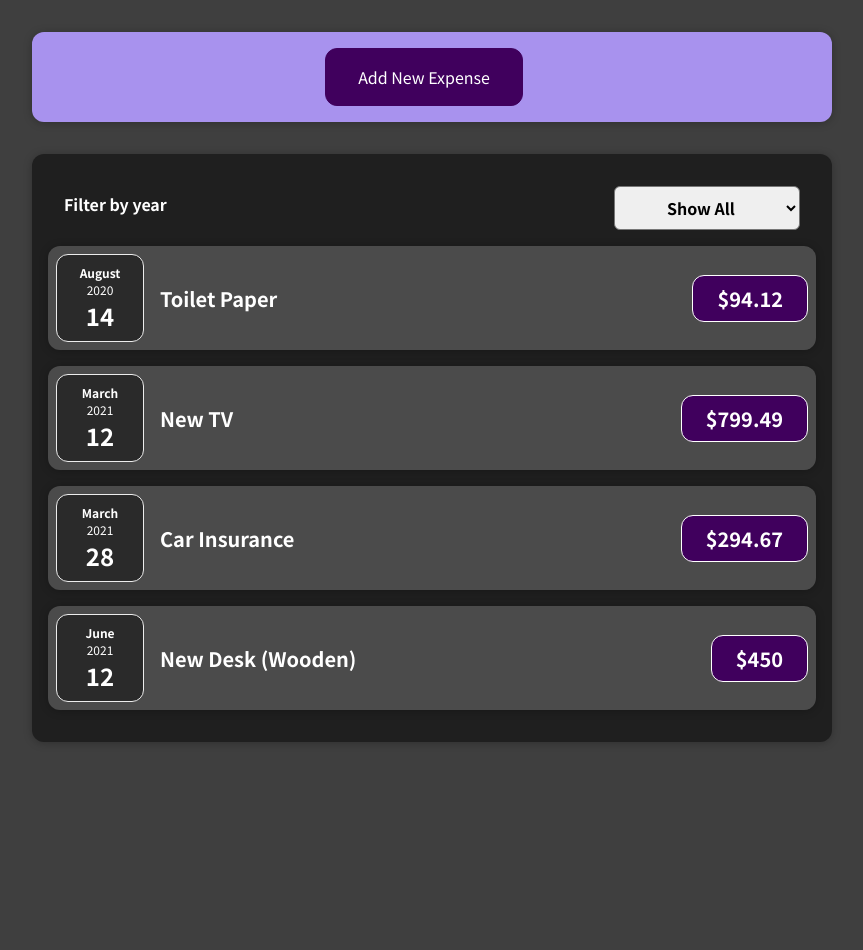
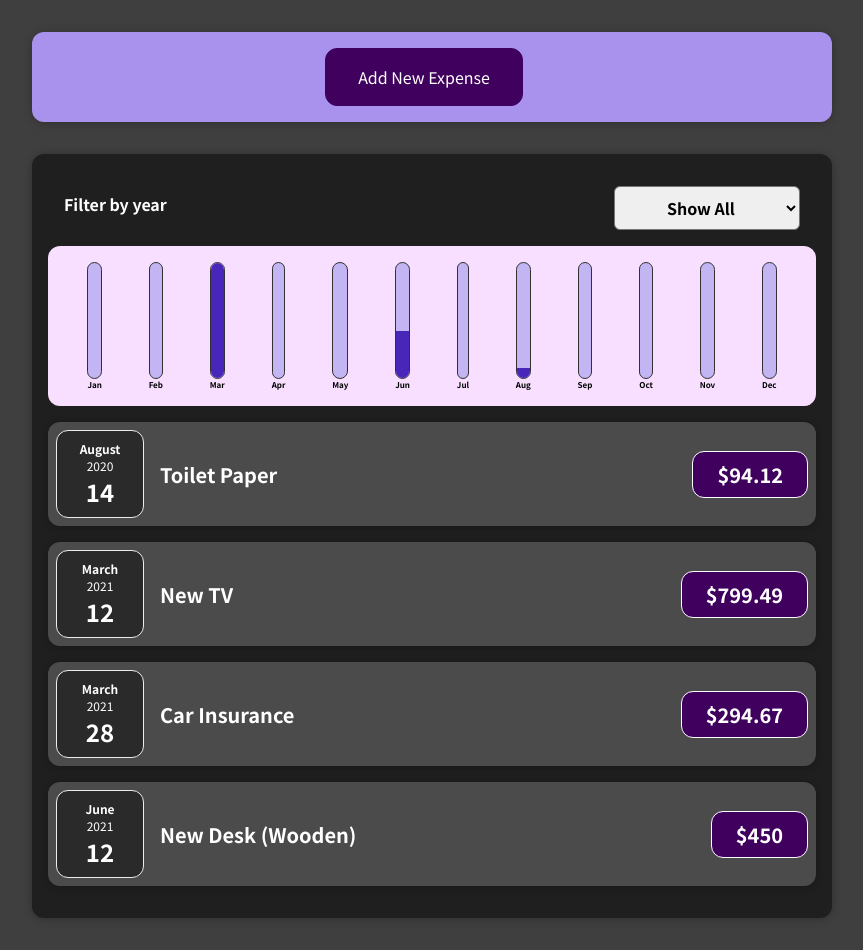
Before and after one commit to Solar5503/react-complete-guide-max, a React (Create React App) app: page / in a window 1280 px wide. Shown: the whole page, without its empty margins (208-1071 px from the left). Before the commit the page ends 800 px from the top, so only its background shows below. Built offline with nearby package versions, Linux system fonts and the light colour scheme.

Commit message:
add expenses chart

```diff
--- /dev/null
+++ b/src/components/Chart/Chart.module.scss
@@ -0,0 +1,9 @@
+.chart {
+  padding: 1rem;
+  border-radius: 12px;
+  background-color: #f8dfff;
+  text-align: center;
+  display: flex;
+  justify-content: space-around;
+  height: 10rem;
+}
--- /dev/null
+++ b/src/components/Chart/Chart.tsx
@@ -0,0 +1,27 @@
+import styles from './Chart.module.scss';
+import ChartBar from './ChartBar';
+interface IChart {
+  label: string;
+  value: number;
+}
+
+const Chart = ({ dataPoints }: any) => {
+  const dataPointValues: number[] = dataPoints.map(
+    (dataPoint: IChart) => dataPoint.value
+  );
+  const totalMax: number = Math.max(...dataPointValues);
+  return (
+    <div className={styles.chart}>
+      {dataPoints.map((dataPoint: IChart) => (
+        <ChartBar
+          key={dataPoint.label}
+          value={dataPoint.value}
+          maxValue={totalMax}
+          label={dataPoint.label}
+        />
+      ))}
+    </div>
+  );
+};
+
+export default Chart;
--- /dev/null
+++ b/src/components/Chart/ChartBar.module.scss
@@ -0,0 +1,29 @@
+.chartBar {
+  height: 100%;
+  display: flex;
+  flex-direction: column;
+  align-items: center;
+  &__inner {
+    height: 100%;
+    width: 100%;
+    border: 1px solid #313131;
+    border-radius: 12px;
+    background-color: #c3b4f3;
+    overflow: hidden;
+    display: flex;
+    flex-direction: column;
+    justify-content: flex-end;
+  }
+
+  &__fill {
+    background-color: #4826b9;
+    width: 100%;
+    transition: all 0.3s ease-out;
+  }
+
+  &__label {
+    font-weight: bold;
+    font-size: 0.5rem;
+    text-align: center;
+  }
+}
--- /dev/null
+++ b/src/components/Chart/ChartBar.tsx
@@ -0,0 +1,25 @@
+import styles from './ChartBar.module.scss';
+
+interface IProps {
+  value: number;
+  maxValue: number;
+  label: string;
+}
+
+const ChartBar = ({ value, maxValue, label }: IProps) => {
+  let barFillHeight: string = '0%';
+  if (maxValue > 0) barFillHeight = Math.round((value / maxValue) * 100) + '%';
+  return (
+    <div className={styles.chartBar}>
+      <div className={styles.chartBar__inner}>
+        <div
+          className={styles.chartBar__fill}
+          style={{ height: barFillHeight }}
+        ></div>
+      </div>
+      <div className={styles.chartBar__label}>{label}</div>
+    </div>
+  );
+};
+
+export default ChartBar;
--- a/src/components/Expenses/Expense.tsx
+++ b/src/components/Expenses/Expense.tsx
@@ -1,6 +1,7 @@
 import React, { useState } from 'react';
 import Card from '../UI/Card';
 import styles from './Expense.module.scss';
+import ExpensesChart from './ExpensesChart';
 import ExpensesFilter from './ExpensesFilter';
 import ExpensesList from './ExpensesList';
 
@@ -26,6 +27,7 @@ function Expense({ expenses }: any) {
   return (
     <Card className={styles.expenses}>
       <ExpensesFilter selected={choseYear} onChangeYear={filterYearHandler} />
+      <ExpensesChart expenses={isShowAll} />
       <ExpensesList expenses={isShowAll} />
     </Card>
   );
--- /dev/null
+++ b/src/components/Expenses/ExpensesChart.tsx
@@ -0,0 +1,31 @@
+import Chart from '../Chart/Chart';
+
+interface IChart {
+  label: string;
+  value: number;
+}
+
+const ExpensesChart = ({ expenses }: any) => {
+  const chartDataPoints: IChart[] = [
+    { label: 'Jan', value: 0 },
+    { label: 'Feb', value: 0 },
+    { label: 'Mar', value: 0 },
+    { label: 'Apr', value: 0 },
+    { label: 'May', value: 0 },
+    { label: 'Jun', value: 0 },
+    { label: 'Jul', value: 0 },
+    { label: 'Aug', value: 0 },
+    { label: 'Sep', value: 0 },
+    { label: 'Oct', value: 0 },
+    { label: 'Nov', value: 0 },
+    { label: 'Dec', value: 0 },
+  ];
+
+  for (const expense of expenses) {
+    const expenseMonth: number = expense.date.getMonth(); // start at 0 (Jan = 0)
+    chartDataPoints[expenseMonth].value += expense.amount;
+  }
+  return <Chart dataPoints={chartDataPoints} />;
+};
+
+export default ExpensesChart;
```
